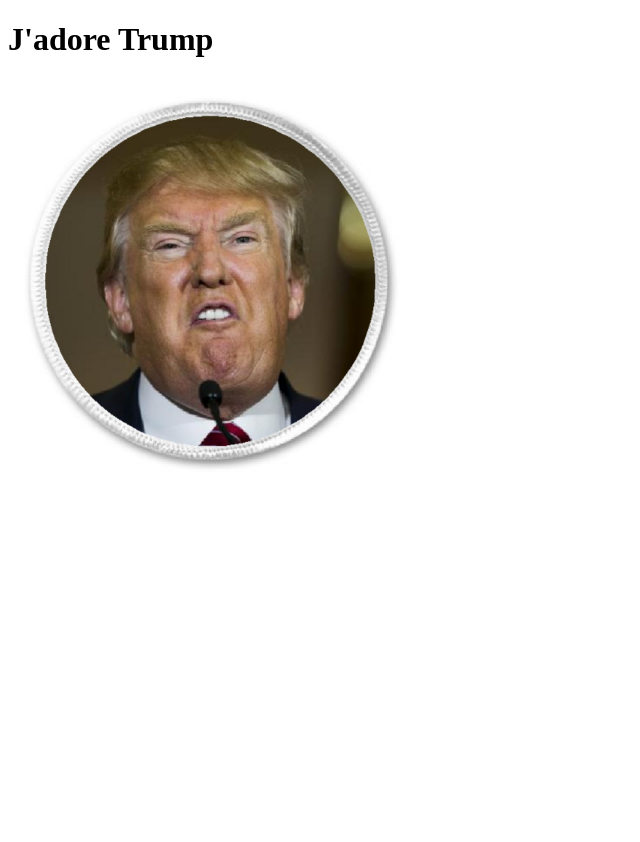
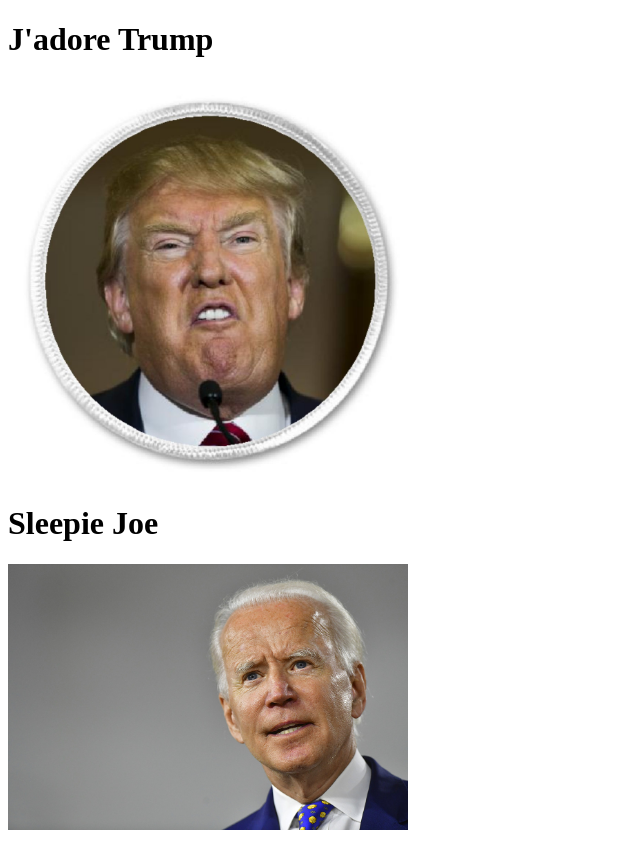
Before and after one commit to TomQc25/monsiteweb, a plain HTML site: page index.html in a window 1280 px wide. Shown: the whole page, without its empty margins (0-640 px from the left). Before the commit the page ends 800 px from the top, so only its background shows below. Drawn offline with Linux system fonts and the light colour scheme.

Commit message:
Ajout Biden

```diff
--- a/index.html
+++ b/index.html
@@ -8,5 +8,7 @@
   <body>
     <h1>J'adore Trump</h1>
     <img src="Image/trump.jpg" alt="imbécile" width="400px" />
+    <h1>Sleepie Joe</h1>
+    <img src="Image/biden.jpg" alt="imbécile" width="400px" />
   </body>
 </html>
```
